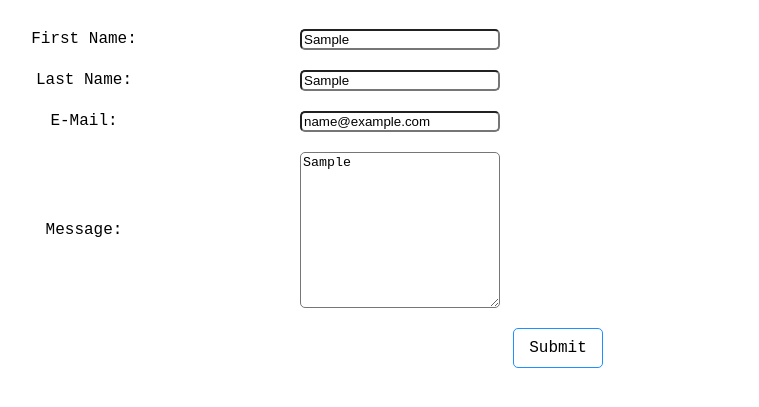
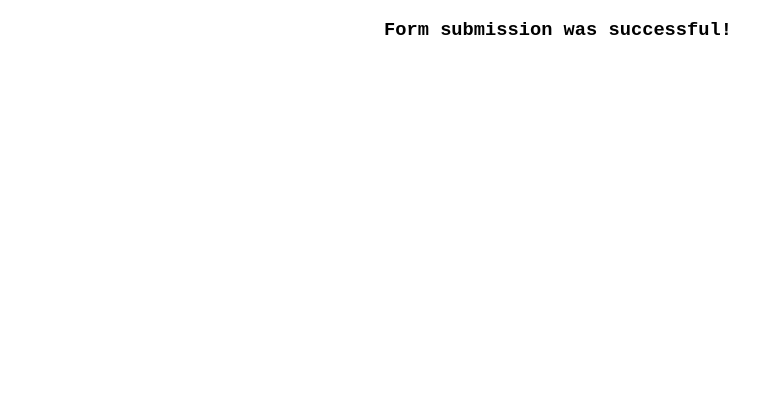
Before and after one commit to stevencharleshuang/forms-study, a plain HTML site: page html/index.html in a window 1280 px wide. Both pictures are taken after typing "Sample", "Sample", "name@example.com", "Sample" into the empty fields and a click on the button "Submit". Shown: the part 61-468 px from the top of the page, without its empty margins (82-841 px from the left). Drawn offline with Linux system fonts and the light colour scheme.

Commit message:
added logic for submission success feedback and removal of form on submit

```diff
--- a/html/index.html
+++ b/html/index.html
@@ -9,9 +9,9 @@
 </head>
 <body>
   <h1>Forms Study</h1>
+    <div class="form-area">
       <form action="" method="post">
         <div class="form-fields">
-
           <label for="firstname">
             First Name:
           </label>
@@ -31,6 +31,7 @@
         </div>
         <button class="btn submit-btn">Submit</button>
       </form>
+    </div>
   <script src="scripts/index.js"></script>
 </body>
 </html>
--- a/html/scripts/index.js
+++ b/html/scripts/index.js
@@ -1,5 +1,7 @@
+const inputFields = document.querySelectorAll('.form-input-field');
 const submitBtn = document.querySelector('.submit-btn');
-const inputFields = document.querySelectorAll('.form-input-field');
+const formArea = document.querySelector('.form-area');
+const form = document.querySelector('form');
 
 let formData = {
   firstName: '',
@@ -8,19 +10,27 @@ let formData = {
   message: ''
 }
 
+const showSuccess = () => {
+  const successMsg = document.createElement('h3');
+  successMsg.innerText = 'Form submission was successful!';
+  formArea.appendChild(successMsg);
+}
+
+const removeForm = () => {
+  form.remove();
+}
+
 const handleSubmit = (e) => {
   e.preventDefault();
-  console.log('handling submit!', e);
   console.log('handling submit!', formData);
-
+  removeForm();
+  showSuccess();
 };
 
 const handleInput = (e) => {
   let name = e.target.name;
-  console.log('handling input', name);
   if (formData[name] === '') {
     formData[name] = e.target.value;
-    console.log('matched', formData[name]);
   }
 };
 
```
Lines whose indentation alone changed are shown as unchanged.
